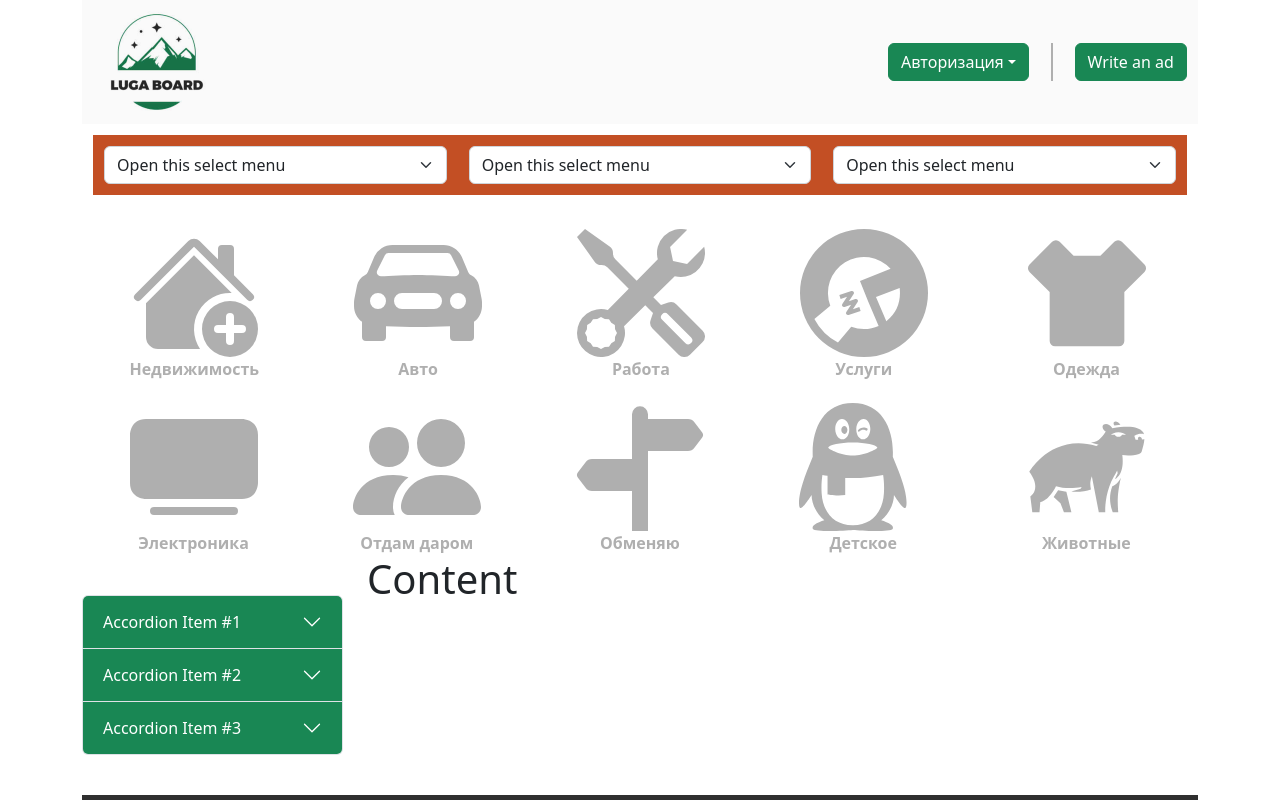
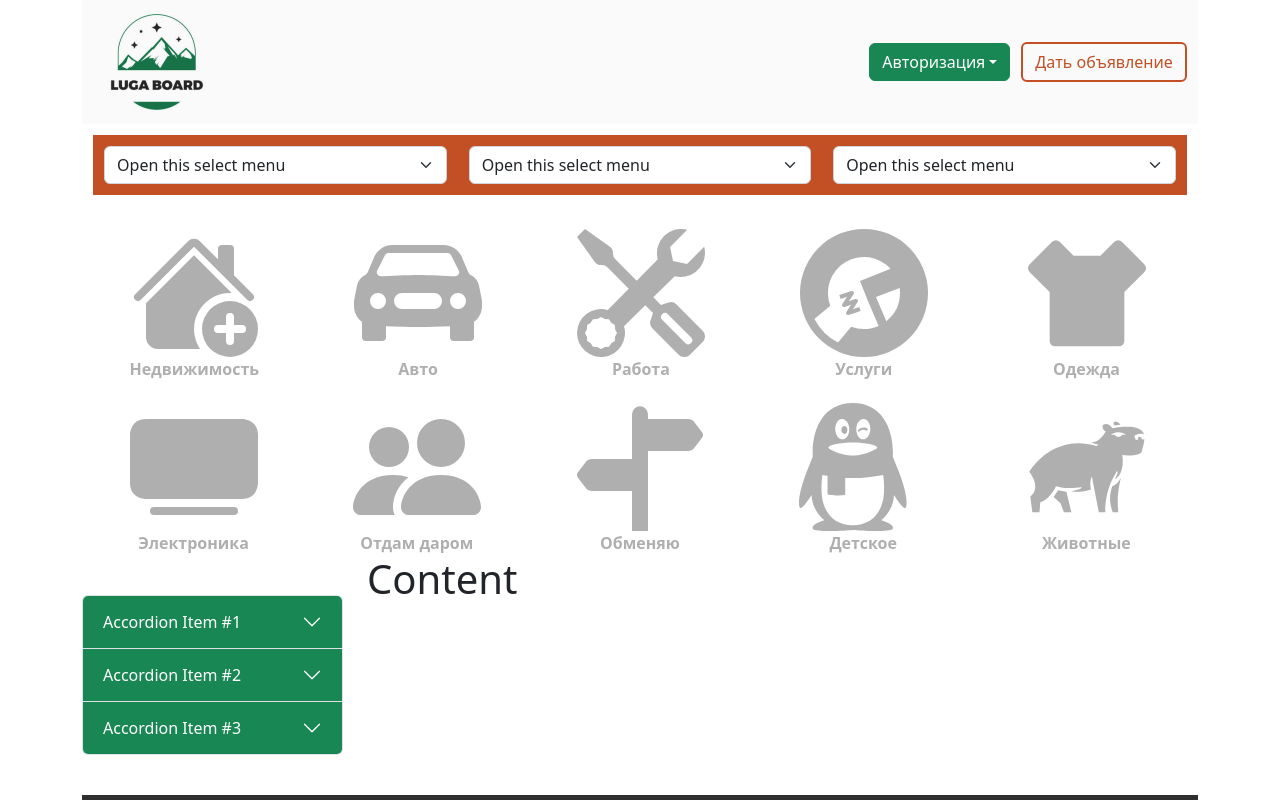
Before and after one commit to BykovVik/Bulletin-board, a React (Create React App) app in the folder frontend/: page / in a window 1280 px wide. Shown: the top 800 px of the page. Built offline with nearby package versions, Linux system fonts and the light colour scheme.

Commit message:
[FIX] frontend: check-auth block

```diff
--- a/frontend/src/components/header/Header.css
+++ b/frontend/src/components/header/Header.css
@@ -4,10 +4,28 @@
     padding: 1%;
     align-items: center;
 }
+.no_auth_button {
+    background-color: rgba(0, 0, 0, 0);
+    border: 2px solid #C34F24;
+    color: #C34F24;
+}
+.no_auth_button:hover {
+    background-color: rgba(0, 0, 0, 0);
+    border: 2px solid #9F360F;
+    color: #9F360F;
+}
+.auth_button {
+    background-color: #C34F24;
+    border: 2px solid #C34F24;
+    color: white;
+}
+.auth_button:hover {
+    background-color: #9F360F;
+    border: 2px solid #9F360F;
+    color: white;
+}
 .authBlock {
-    border-right: 2px solid rgb(175, 175, 175);
-    margin-right: 2%;
-    padding-right: 2%;
+    margin-right: 1%;
 }
 .authBlock > a {
     color: rgb(175, 175, 175);
--- a/frontend/src/components/header/Header.tsx
+++ b/frontend/src/components/header/Header.tsx
@@ -73,9 +73,16 @@ const Header = () => {
                         </Dropdown>
                     }
                 </div>
-                <div>
-                    <Button variant="success">Write an ad</Button>
-                </div>
+                { !token &&
+                    <div>
+                        <Button className="no_auth_button">Дать объявление</Button>
+                    </div>
+                }
+                { token &&
+                    <div>
+                        <Button className="auth_button">Дать объявление</Button>
+                    </div>
+                }
             </div>
             <div className="searchLine">
                 <Form>
```
